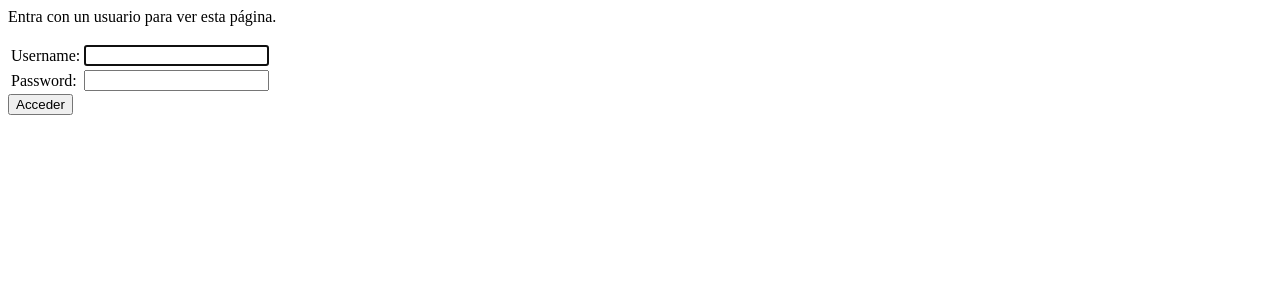
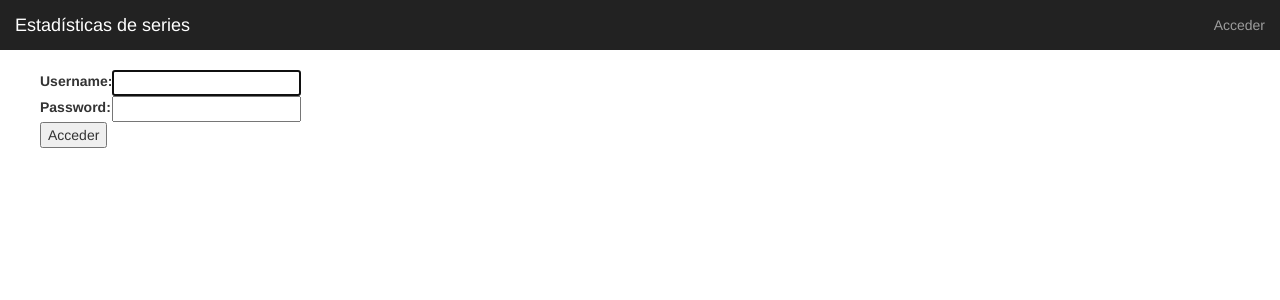
Before and after one commit to kikekr/TrackSeries, a Django app: page /series/login/?next=/series/login/ in a window 1280 px wide. Shown: the top 300 px of the page. Run offline with Django 3.2, Linux system fonts and the light colour scheme; some libraries are stand-ins or nearby versions.

Commit message:
Solucionado problema de autentificación

```diff
--- a/appseries/series/templates/registration/login.html
+++ b/appseries/series/templates/registration/login.html
@@ -1,17 +1,11 @@
+{% extends 'series/no-menu.html' %}
 
+{% block main %}
     {% if form.errors %}
     <p>Nombre de usuario y contraseña no coincide. Inténtelo de nuevo</p>
     {% endif %}
 
     {% if user.is_authenticated %}
-{% endif %}
-
-{% if next %}
-    {% if user.is_authenticated %}
-    <p>Tu cuenta no tiene acceso a esta página. Por favor, entre con un usuario que tenga acceso a esta página.</p>
-    {% else %}
-    <p>Entra con un usuario para ver esta página.</p>
-    {% endif %}
     {% endif %}
 
     <form method="post" action="{% url 'django.contrib.auth.views.login' %}">
@@ -34,3 +28,4 @@
         <input type="hidden" name="next" value="/series/" />
     {% endif %}
     </form>
+{% endblock %}
```
Also changed, not shown: appseries/series/views.py (+5 -2 lines). Lines whose indentation alone changed are shown as unchanged.
